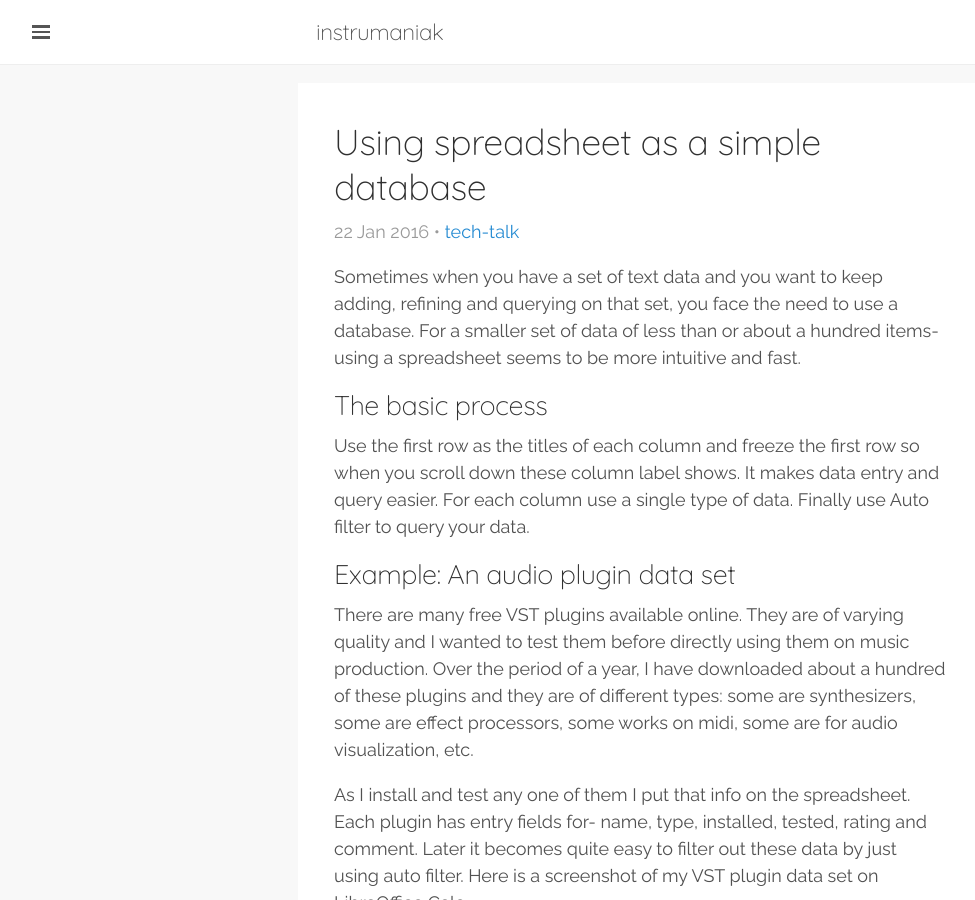
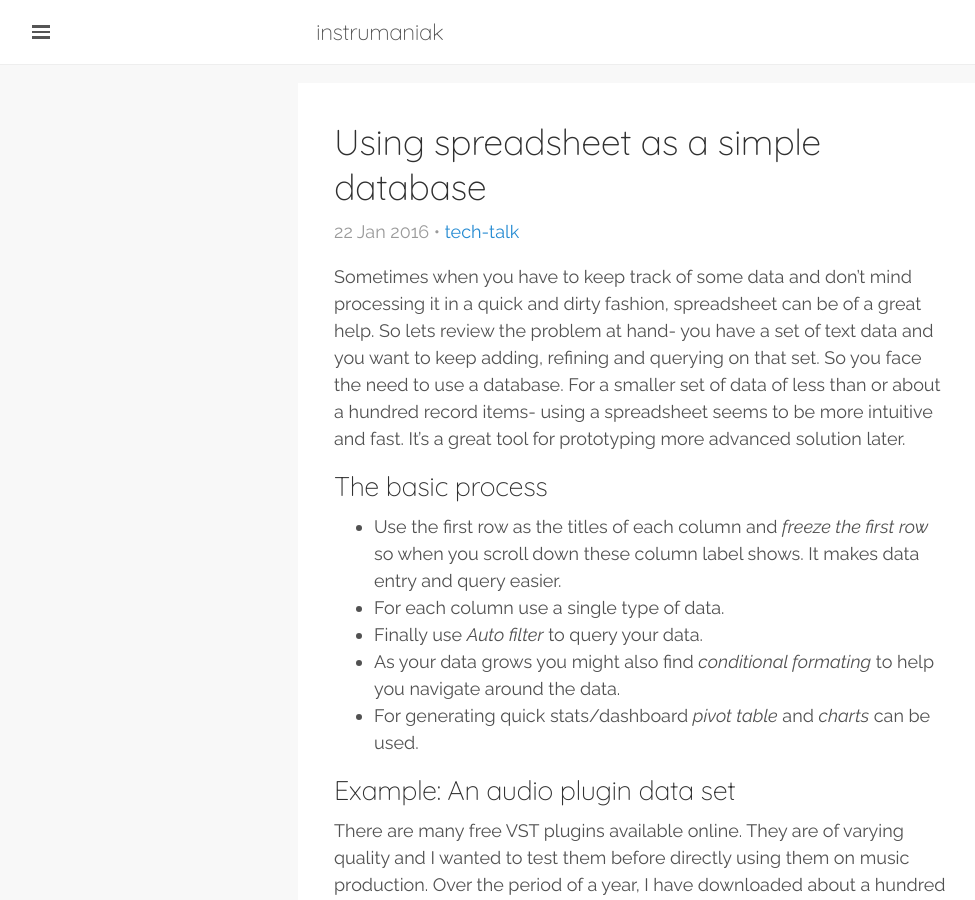
Before and after one commit to instrumaniak/music, a Jekyll site: the page built from _posts/2016-1-22-spreadsheet-as-db.md, in a window 1280 px wide and 900 px high. Shown: the whole window, without its empty margins (0-975 px from the left). Built offline with Jekyll 4.4.1, drawn with Linux system fonts in a browser that asks for light colours; some of the changed text lies outside the part shown.

Commit message:
Written new posts and edited some others.

```diff
--- a/_posts/2016-1-22-spreadsheet-as-db.md
+++ b/_posts/2016-1-22-spreadsheet-as-db.md
@@ -3,12 +3,16 @@ layout: post
 title:  Using spreadsheet as a simple database
 category: tech-talk
 ---
-Sometimes when you have a set of text data and you want to keep adding, refining and querying on that set, you face the need to use a database. For a smaller set of data of less than or about a hundred items- using a spreadsheet seems to be more intuitive and fast.
+Sometimes when you have to keep track of some data and don't mind processing it in a quick and dirty fashion, spreadsheet can be of a great help. So lets review the problem at hand- you have a set of text data and you want to keep adding, refining and querying on that set. So you face the need to use a database. For a smaller set of data of less than or about a hundred record items- using a spreadsheet seems to be more intuitive and fast. It's a great tool for prototyping more advanced solution later.
+<!--more-->
 
 ## The basic process
 
-Use the first row as the titles of each column and freeze the first row so when you scroll down these column label shows. It makes data entry and query easier. For each column use a single type of data. Finally use Auto filter to query your data.
-<!--more-->
+- Use the first row as the titles of each column and *freeze the first row* so when you scroll down these column label shows. It makes data entry and query easier.
+- For each column use a single type of data.
+- Finally use *Auto filter* to query your data.
+- As your data grows you might also find *conditional formating* to help you navigate around the data.
+- For generating quick stats/dashboard *pivot table* and *charts* can be used.
 
 ## Example: An audio plugin data set
 
```
Also changed, not shown: _posts/2017-5-14-jekyll-for-blogging.md (added, +16 -0 lines), _posts/2017-5-15-scraping-web-from-browser-console.md (added, +49 -0 lines), about.md (+1 -1 lines).
